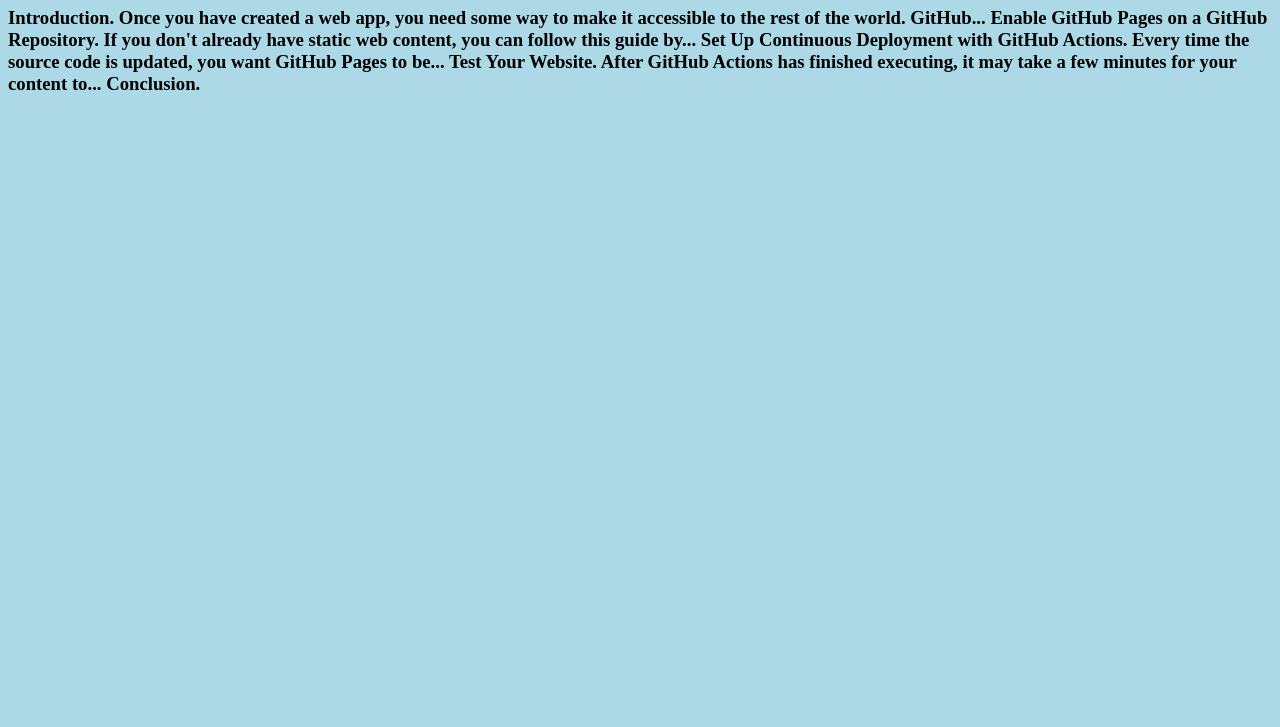
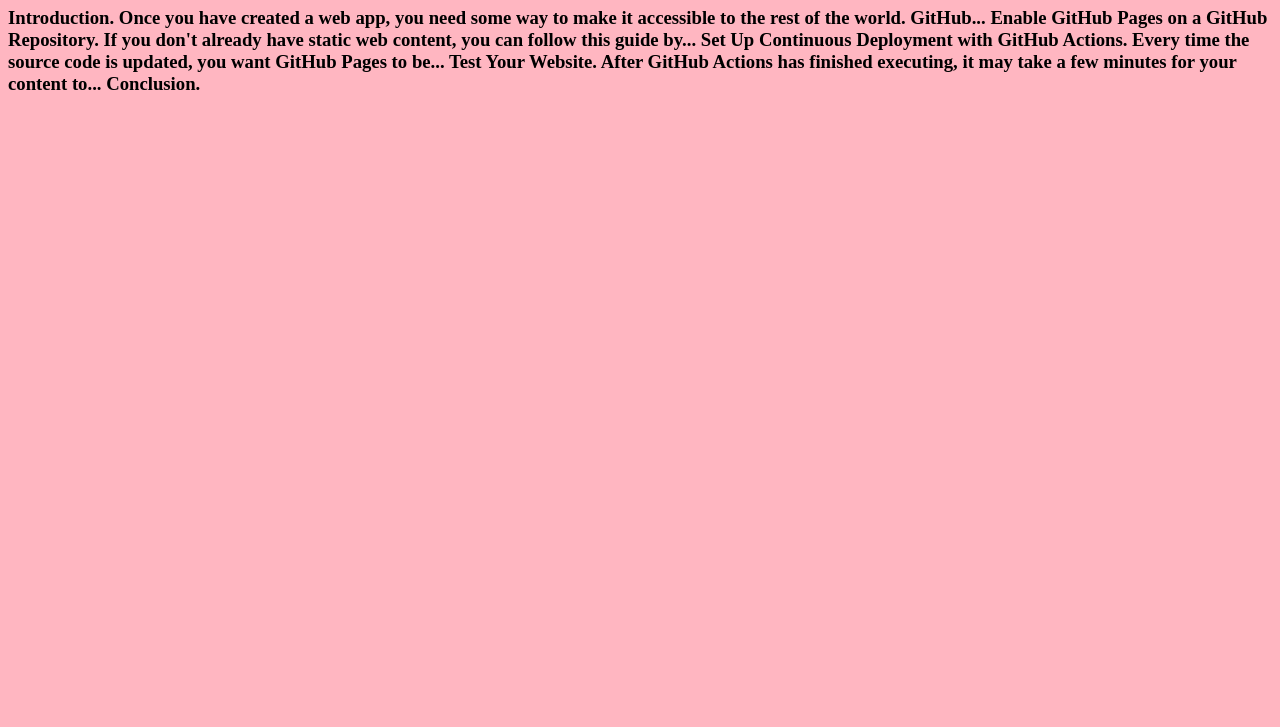
Before and after one commit to 12d6/index, a plain HTML site: page index.html in a window 1280 px wide. Shown: the part 73-800 px from the top of the page. Drawn offline with Linux system fonts and the light colour scheme.

Commit message:
hosting pages

```diff
--- a/index.html
+++ b/index.html
@@ -6,7 +6,7 @@
     <meta name="viewport" content="width=device-width, initial-scale=1.0">
     <title>Hosting </title>
 </head>
-<body bgcolor="lightblue">
+<body bgcolor="lightpink">
     <h1> WELCOME TO HOSTING WEB PAGES</h1>
       <h3> Introduction. Once you have created a web app, you need some way to make it accessible to the rest of the world. GitHub...
 Enable GitHub Pages on a GitHub Repository. If you don't already have static web content, you can follow this guide by...
```
